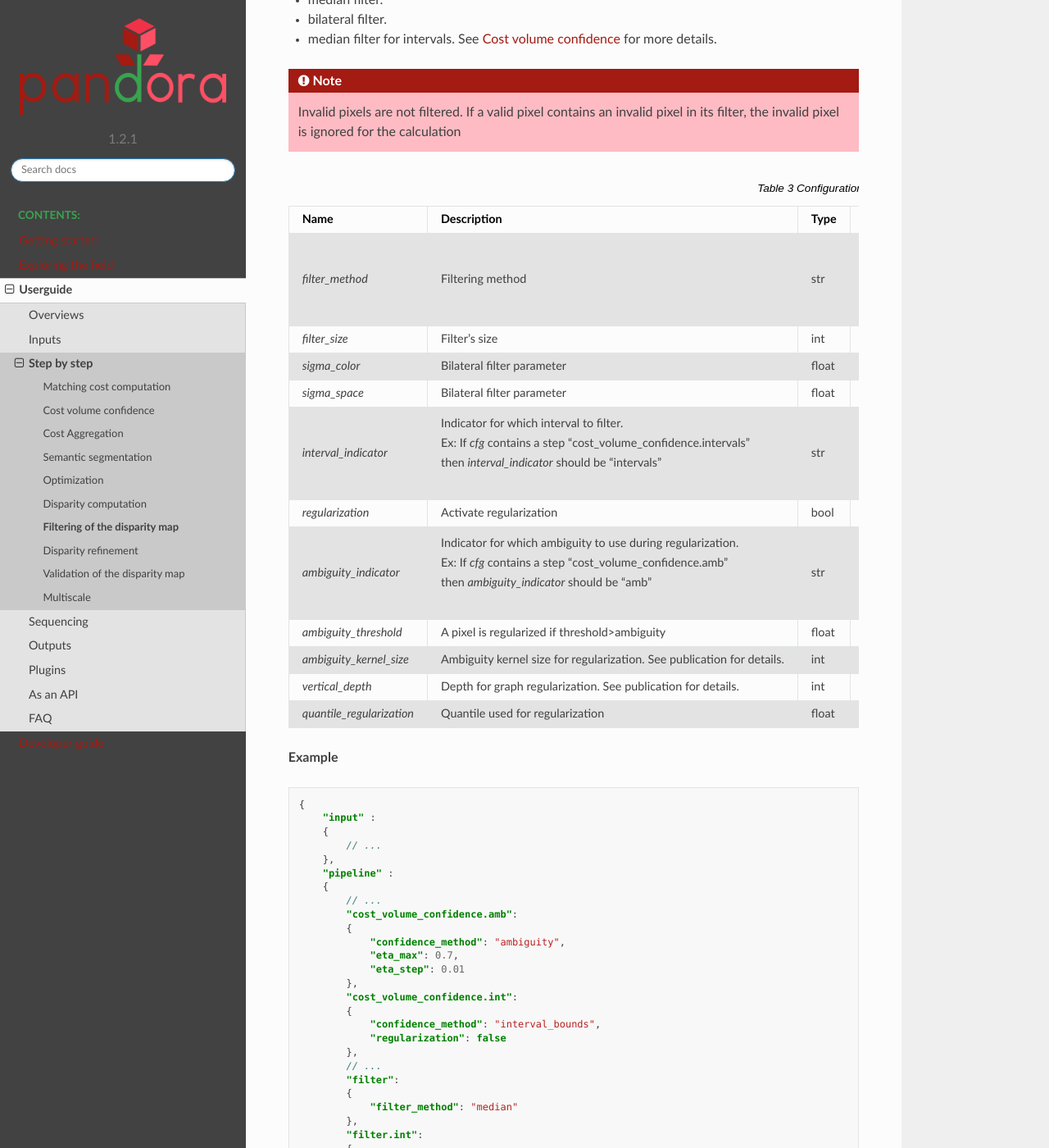
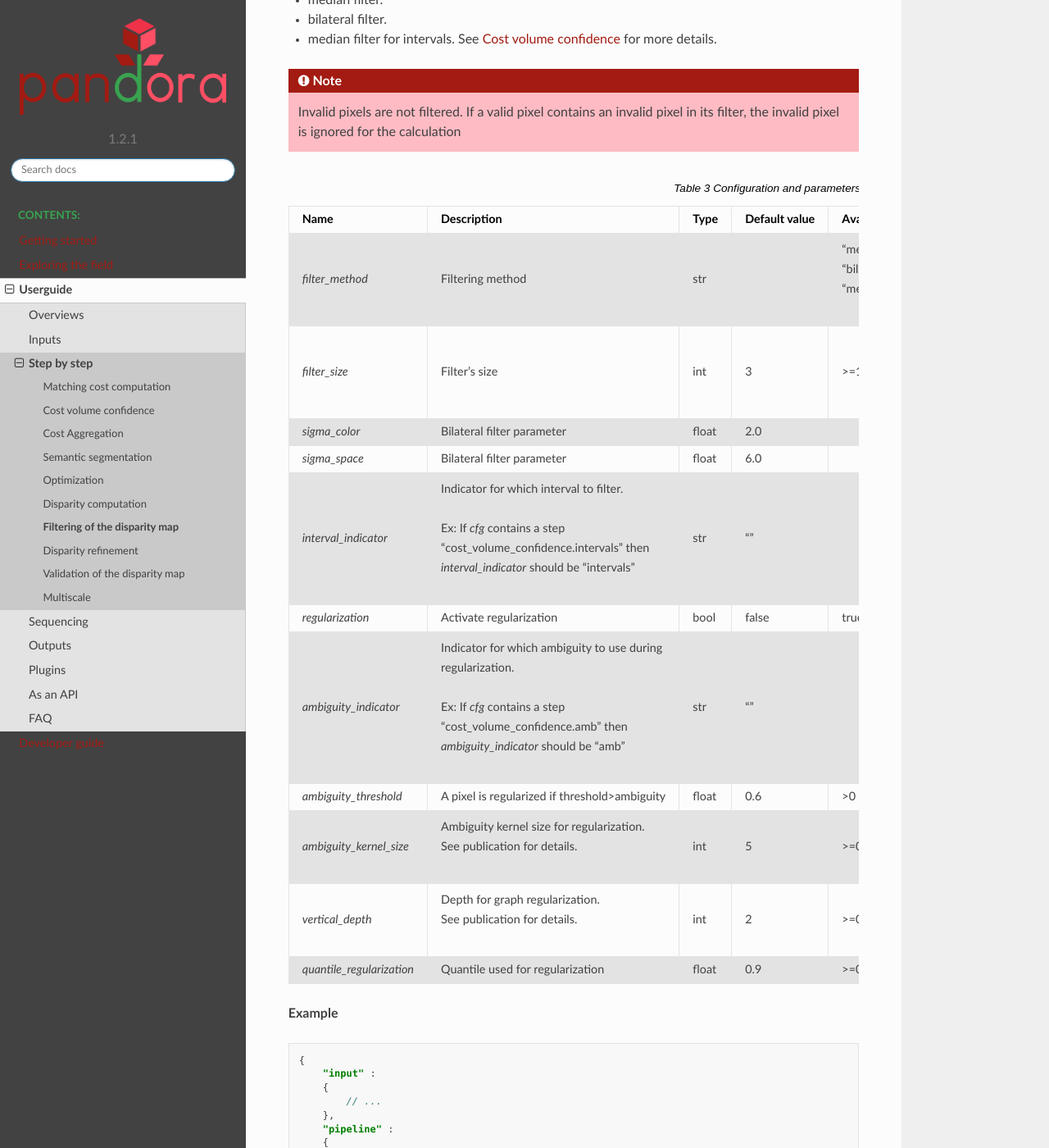
Before and after one commit to CNES/Pandora, a Sphinx documentation site: the page built from docs/source/userguide/step_by_step/filtering.rst, in a window 1280 px wide and 1400 px high, scrolled down 276 px. Shown: the whole window at 82% size. Built offline with Sphinx 7.4.7 and the Read the Docs theme 2.0.0, drawn with Linux system fonts in a browser that asks for light colours; formulas are drawn with MathJax 3; pages that are not in the unit, such as notebooks, are missing from menus.

Commit message:
doc : update filtering.rst format

```diff
--- a/docs/source/userguide/step_by_step/filtering.rst
+++ b/docs/source/userguide/step_by_step/filtering.rst
@@ -39,7 +39,9 @@
      - int
      - 3
      - >=1
-     - No. Only available if "median" or "median_for_intervals" filter
+     - | No.
+       | Only available if "median" or "median_for_intervals"
+       | filter
    * - *sigma_color*
      - Bilateral filter parameter
      - float
@@ -54,8 +56,10 @@
      - No. Only available if "bilateral" filter
    * - *interval_indicator*
      - | Indicator for which interval to filter.
-       | Ex: If *cfg* contains a step "cost_volume_confidence.intervals"
-       | then *interval_indicator* should be "intervals"
+       |
+       | Ex: If *cfg* contains a step
+       | "cost_volume_confidence.intervals" then
+       | *interval_indicator* should be "intervals"
      - str
      - ""
      -
@@ -67,9 +71,12 @@
      - true, false
      - No. Only available if "median_for_intervals" filter
    * - *ambiguity_indicator*
-     - | Indicator for which ambiguity to use during regularization.
-       | Ex: If *cfg* contains a step "cost_volume_confidence.amb"
-       | then *ambiguity_indicator* should be "amb"
+     - | Indicator for which ambiguity to use during
+       | regularization.
+       |
+       | Ex: If *cfg* contains a step
+       | "cost_volume_confidence.amb" then
+       | *ambiguity_indicator* should be "amb"
      - str
      - ""
      -
@@ -81,13 +88,15 @@
      - >0 and <1
      - No. Only available if "median_for_intervals" filter
    * - *ambiguity_kernel_size*
-     - Ambiguity kernel size for regularization. See publication for details.
+     - | Ambiguity kernel size for regularization.
+       | See publication for details.
      - int
      - 5
      - >=0
      - No. Only available if "median_for_intervals" filter
    * - *vertical_depth*
-     - Depth for graph regularization. See publication for details.
+     - | Depth for graph regularization.
+       | See publication for details.
      - int
      - 2
      - >=0
```
